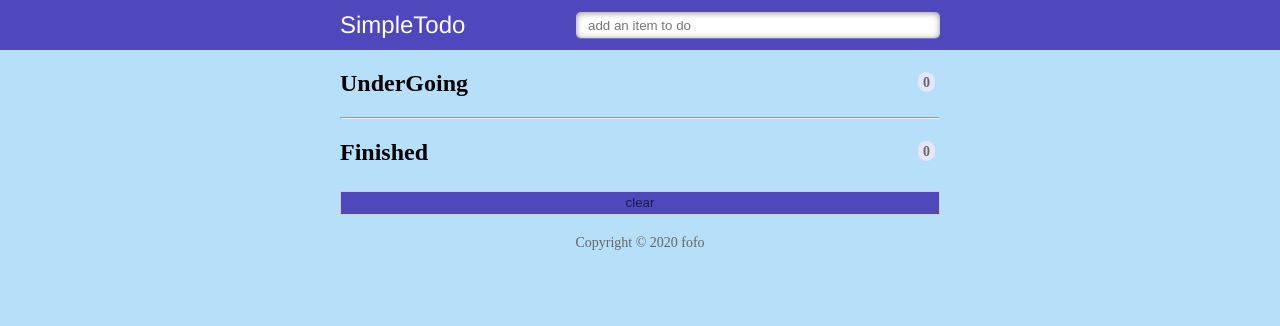
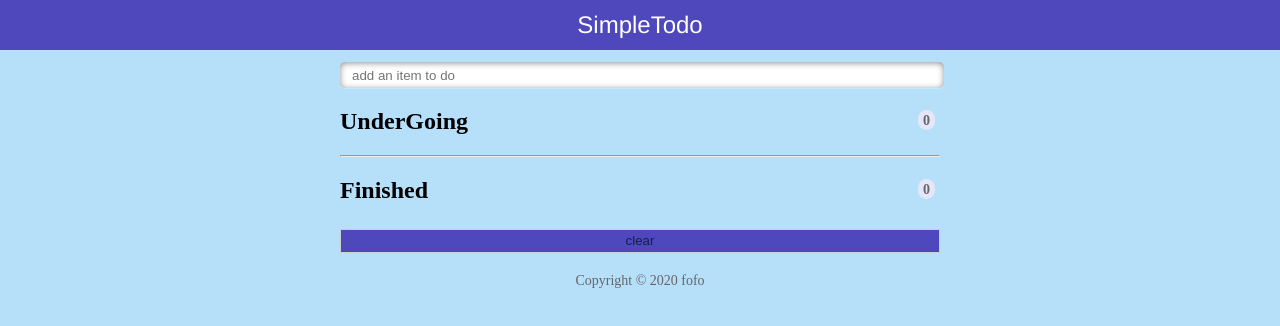
Before and after one commit to Fobow/simple-TodoList, a plain HTML site: page index.html in a window 1280 px wide. Drawn offline with Linux system fonts and the light colour scheme.

Commit message:
Add files via upload

```diff
--- a/index.css
+++ b/index.css
@@ -7,18 +7,23 @@ header {
 	height:50px;
 	background:#333;
 	background:#4d45bbfa;}
-section{margin:0 auto;}
+header section{
+	margin:0 auto;
+	text-align: center;}
+section{
+	margin:0 auto;
+	text-align: initial;}
+
 label{
-	float:left;
 	width:100px;
 	line-height:50px;
 	color:rgb(255, 255, 255);
 	font-size:24px;
 	cursor:pointer;
 	font-family: "Helvetica Neue",Helvetica,Arial,sans-serif;}
-header input{
-	float:right;
-	width:60%;
+section form input{
+	float: unset;
+	width:100%;
 	height:24px;
 	margin-top:12px;
 	text-indent:10px;
--- a/index.html
+++ b/index.html
@@ -10,13 +10,13 @@
     <body>
         <header>
             <section>
-                <form action="javascript:postaction()" id="form">
-                    <label for="title">SimpleTodo</label>
-                    <input type="tetx" id="title" name="title" placeholder="add an item to do" required="required" autocomplete="off" />
-                </form>
+                <label for="title">SimpleTodo</label>
             </section>
         </header>
         <section>
+            <form action="javascript:postaction()" id="form">
+                <input type="tetx" id="title" name="title" placeholder="add an item to do" required="required" autocomplete="off" />
+            </form>
             <h2 onclick="save()">UnderGoing<span id="todocount"></span></h2>
             <ol id="todolist" class="demo-box"></ol>
             <hr>
```
